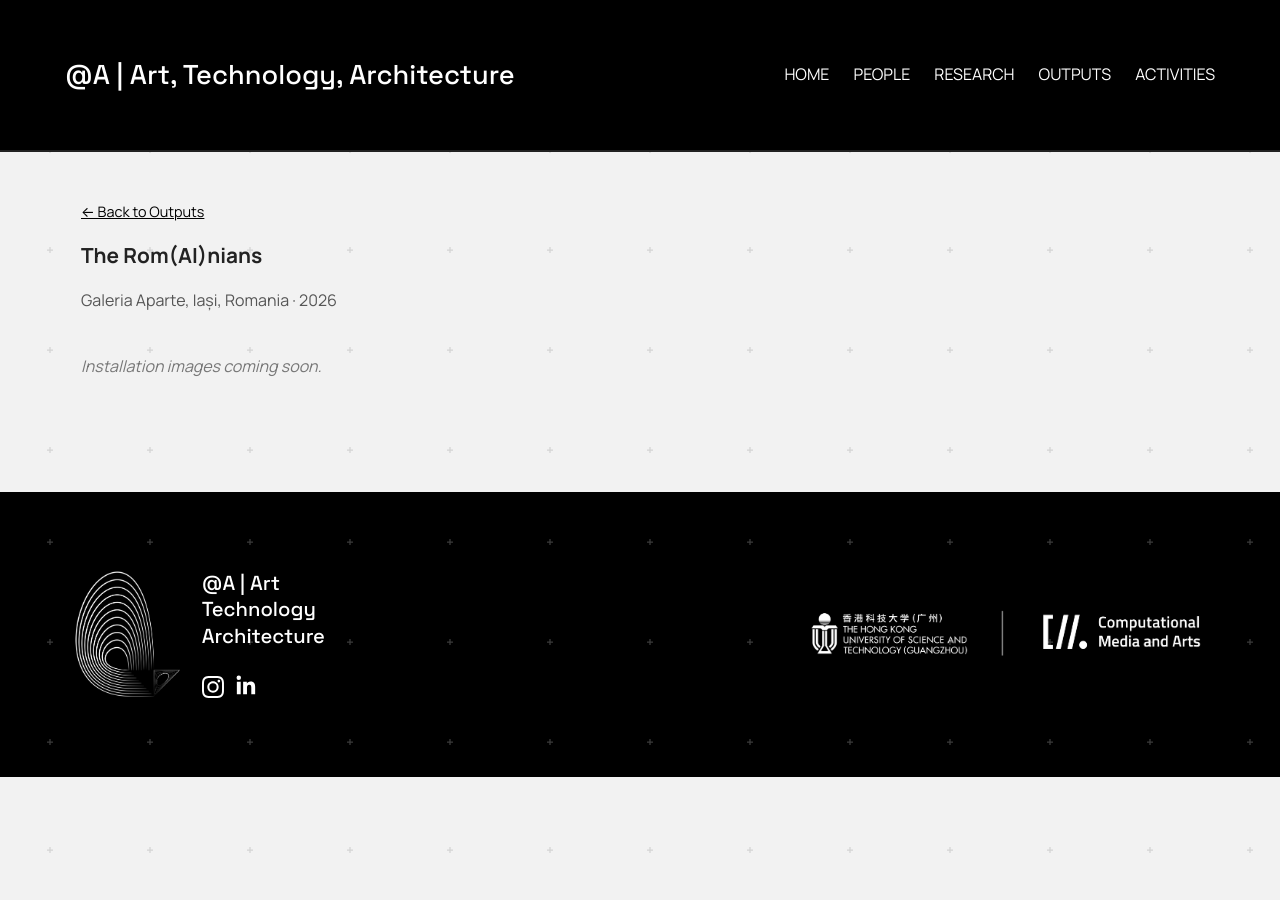
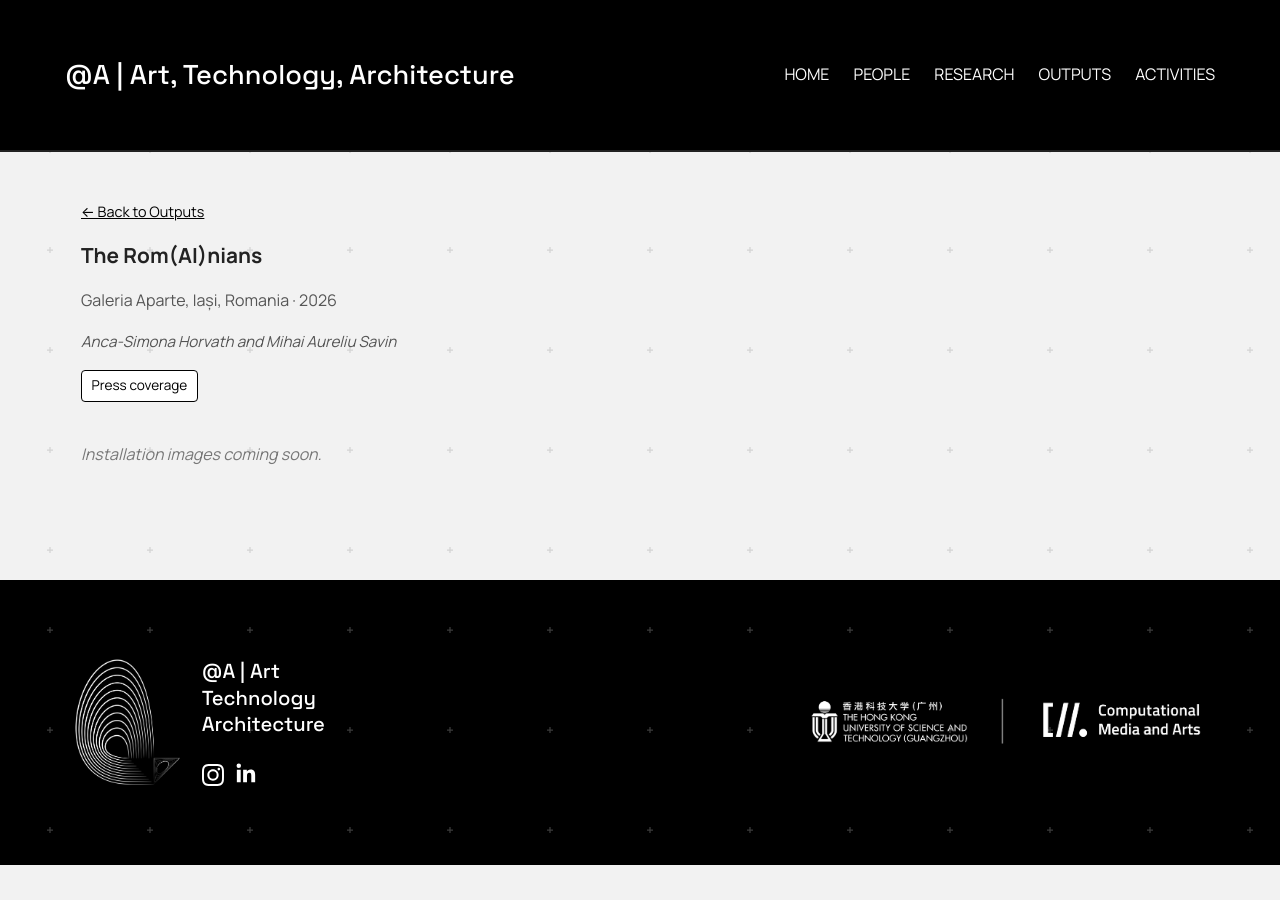
Before and after one commit to anqua/at-a, a Jekyll site: the page built from exhibitions/the-romainians.md, in a window 1280 px wide. Built offline with Jekyll 4.4.1, drawn with Linux system fonts in a browser that asks for light colours.

Commit message:
Add press link and author credits to The Rom(AI)nians page
Co-Authored-By: Claude Sonnet 5 <noreply@anthropic.com>

```diff
--- a/_data/exhibitions.yml
+++ b/_data/exhibitions.yml
@@ -5,6 +5,7 @@
   year: 2026
   credits: "Anca-Simona Horvath and Mihai Aureliu Savin"
   description: ""
+  press: "https://www.modernism.ro/2026/05/23/expozitie-anca-horvath-mihai-aureliu-savin-the-romainians-galeria-aparte-unage-iasi/"
   url: /at-a/exhibitions/the-romainians/
   cover: /at-a/assets/images/Logo_AtA.png
 
--- a/exhibitions/the-romainians.md
+++ b/exhibitions/the-romainians.md
@@ -11,8 +11,11 @@ images: []
 
 <h1>{{ ex.title }}</h1>
 <p class="exhibition-page-meta">{{ ex.venue }}{% if ex.location %}, {{ ex.location }}{% endif %} &middot; {{ ex.year }}</p>
+{% if ex.credits %}<p class="exhibition-page-credits">{{ ex.credits }}</p>{% endif %}
 
 {% if ex.description %}<p>{{ ex.description }}</p>{% endif %}
+
+{% if ex.press %}<p><a class="pub-btn" href="{{ ex.press }}" target="_blank" rel="noopener">Press coverage</a></p>{% endif %}
 
 <div class="exhibition-gallery">
 {% if page.images and page.images.size > 0 %}
```
